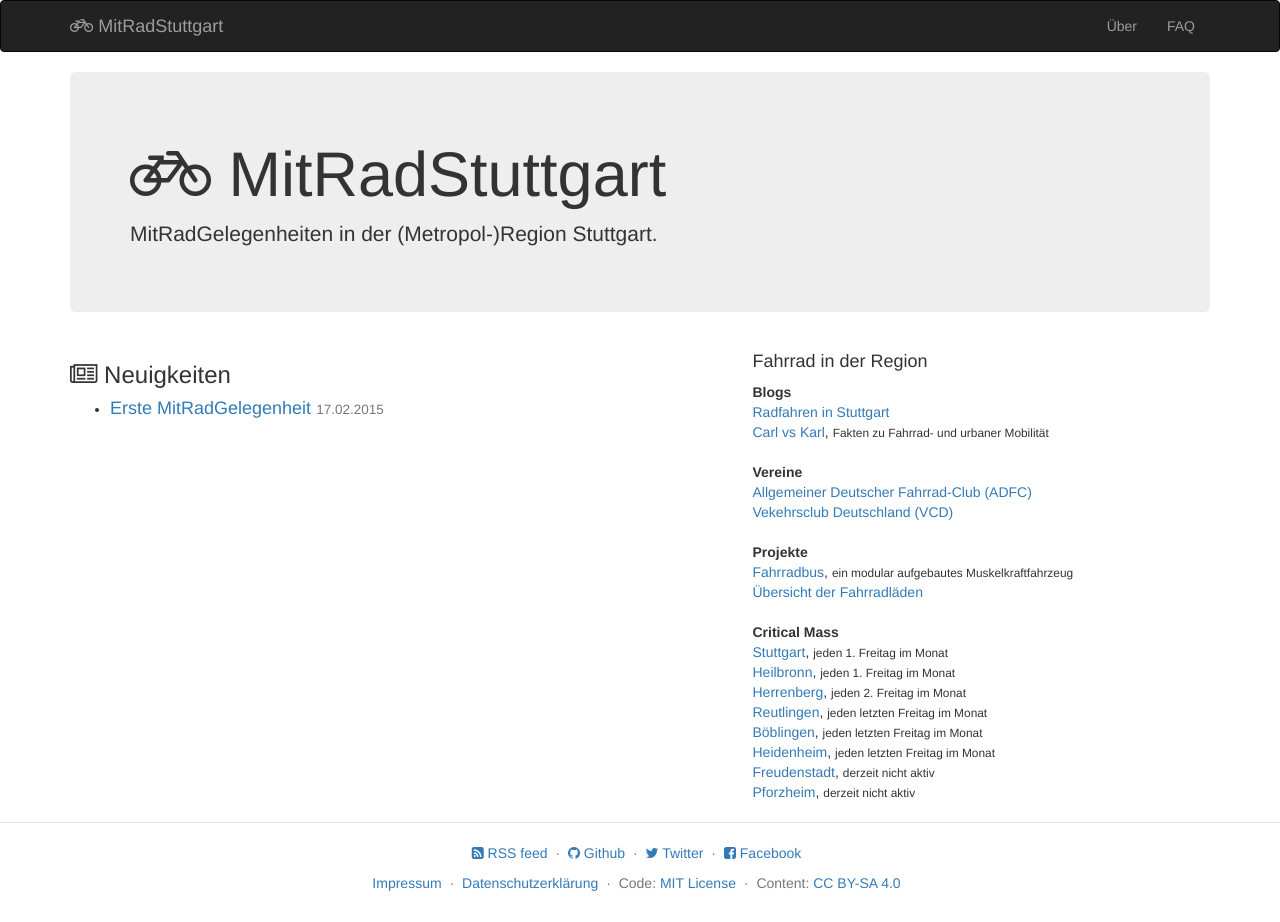
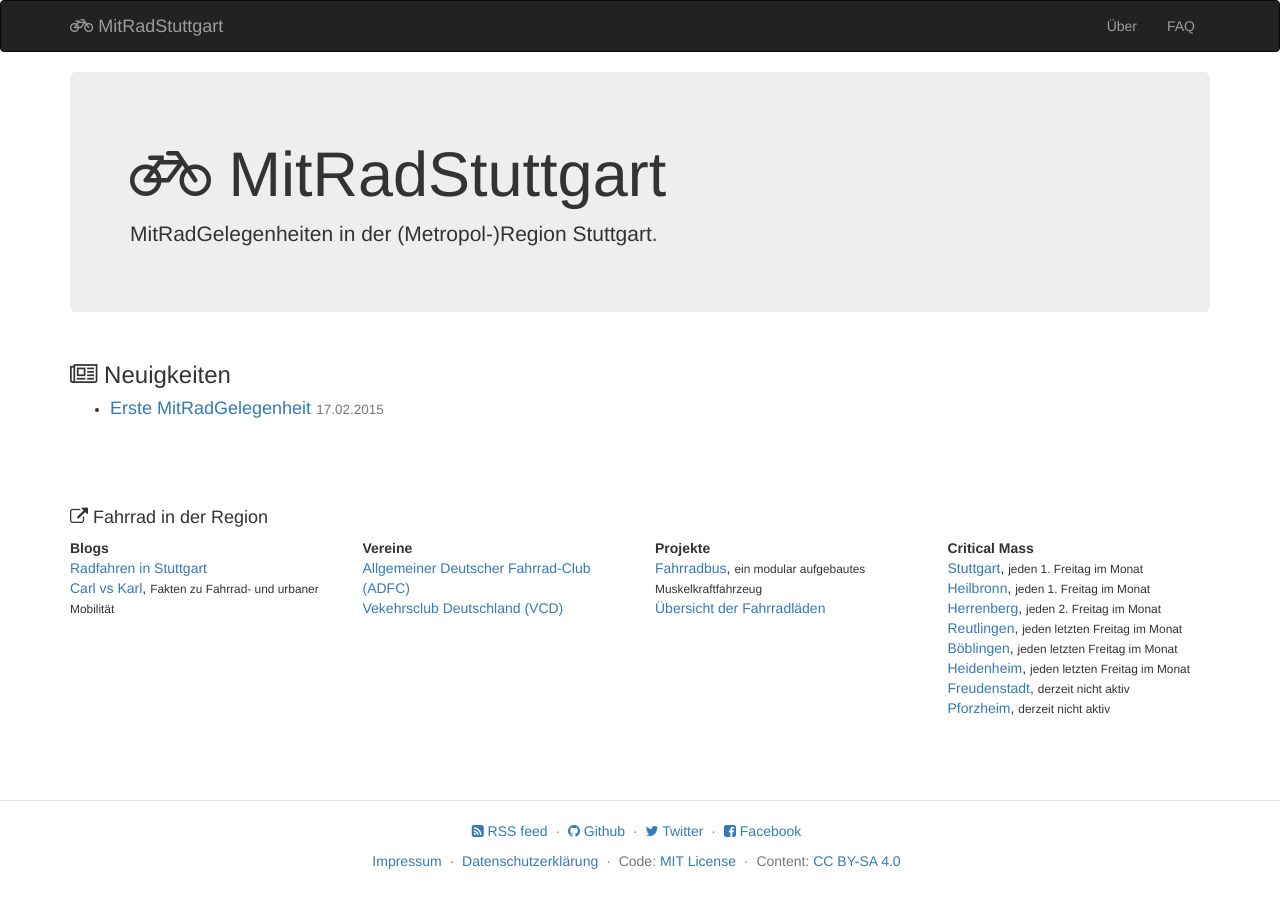
Before and after one commit to mitradstuttgart/mitradstuttgart.github.io, a Jekyll site: the page built from index.html, in a window 1280 px wide. Built offline with Jekyll 4.4.1, drawn with Linux system fonts in a browser that asks for light colours; comment, search, counter and statistics services are not loaded; after the commit the page ends 900 px from its top, so only the background shows below that.

Commit message:
Moved “Fahrrad in der Region” in its own row

```diff
--- a/index.html
+++ b/index.html
@@ -26,9 +26,16 @@
       {% endfor %}
     </ul>
   </div>
-  <div class="col-xs-12 col-md-5">
-    <h4>Fahrrad in der Region</h4>
+</div>
 
+<div class="row" style="margin-top: 5em;">
+  <div class="col-xs-12">
+    <h4>
+      <span class="fa fa-external-link"></span>
+      Fahrrad in der Region
+    </h4>
+  </div>
+  <div class="col-xs-12 col-sm-6 col-md-3">
     <dl>
       <dt>Blogs</dt>
       <dd>
@@ -39,7 +46,9 @@
         <small>Fakten zu Fahrrad- und urbaner Mobilität</small>
       </dd>
     </dl>
+  </div>
 
+  <div class="col-xs-12 col-sm-6 col-md-3">
     <dl>
       <dt>Vereine</dt>
       <dd>
@@ -49,7 +58,9 @@
         <a href="http://www.vcd-bw.de/vcd/kv/index.html" target="_blank">Vekehrsclub Deutschland (VCD)</a>
       </dd>
     </dl>
+  </div>
 
+  <div class="col-xs-12 col-sm-6 col-md-3">
     <dl>
       <dt>Projekte</dt>
       <dd>
@@ -60,7 +71,9 @@
         <a href="http://overpass-turbo.eu/s/7I2" target="_blank">Übersicht der Fahrradläden</a>
       </dd>
     </dl>
+  </div>
 
+  <div class="col-xs-12 col-sm-6 col-md-3">
     <dl>
       <dt>Critical Mass</dt>
       <dd>
```
